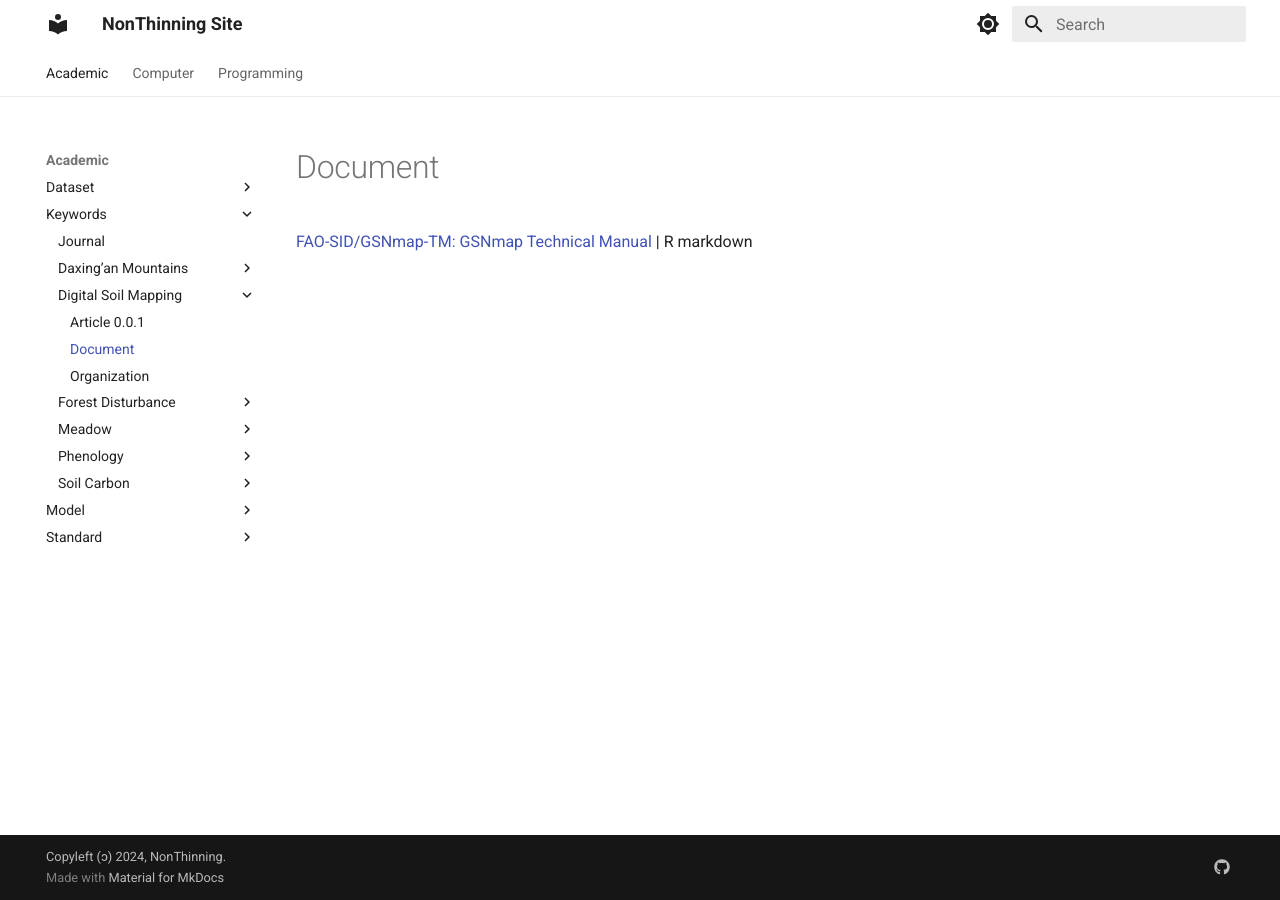
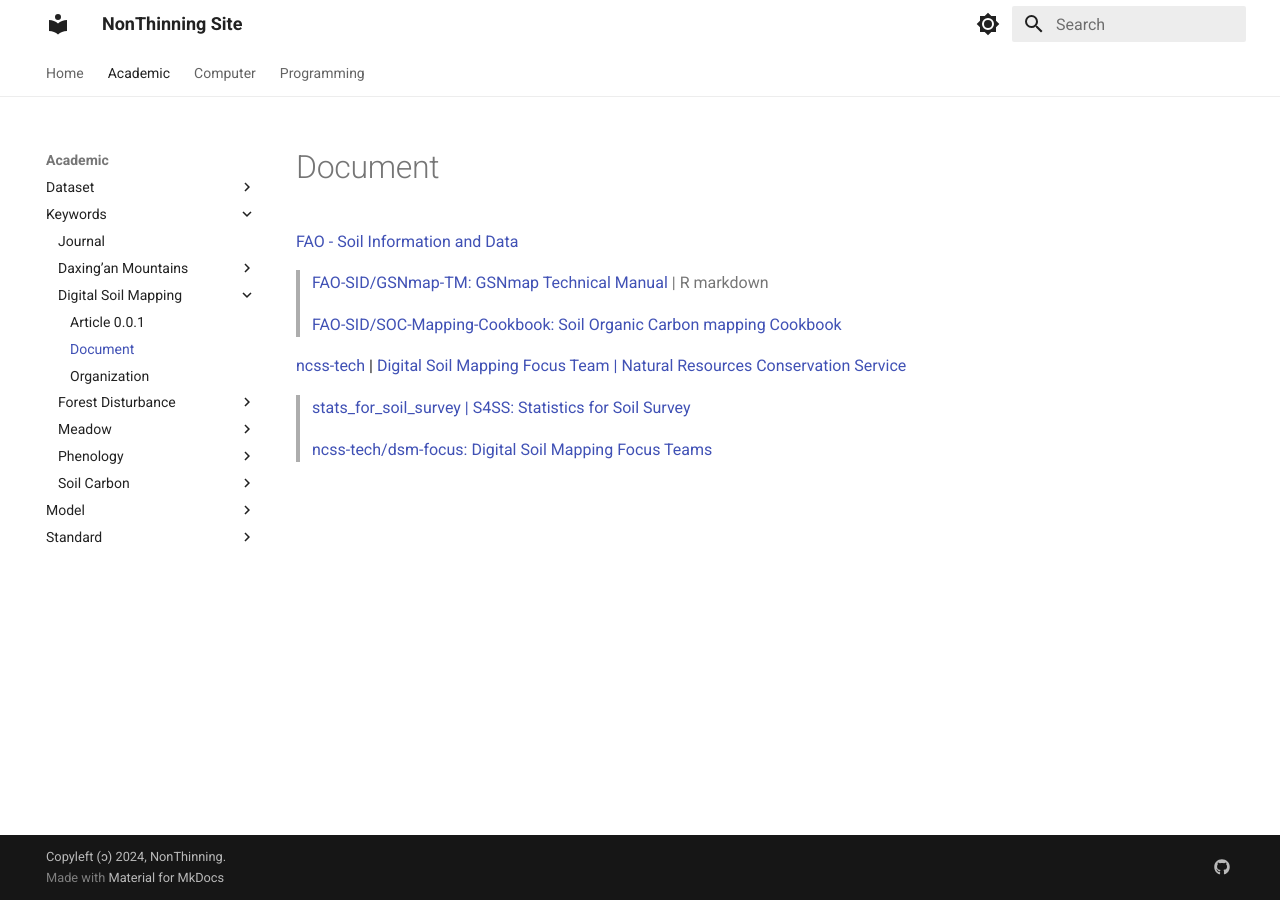
Before and after one commit to NonThinning/NextBlog, an MkDocs documentation site: the page built from docs/Academic/Keywords/Digital Soil Mapping/Document.md, in a window 1280 px wide. Built offline with MkDocs 1.6.1 and Material for MkDocs 9.7.7, drawn with Linux system fonts in a browser that asks for light colours.

Commit message:
docs update

```diff
--- a/docs/Academic/Keywords/Digital Soil Mapping/Document.md
+++ b/docs/Academic/Keywords/Digital Soil Mapping/Document.md
@@ -1,2 +1,12 @@
 
-[FAO-SID/GSNmap-TM: GSNmap Technical Manual](https://github.com/FAO-SID/GSNmap-TM) | R markdown
+[FAO - Soil Information and Data](https://github.com/FAO-SID)
+
+> [FAO-SID/GSNmap-TM: GSNmap Technical Manual](https://github.com/FAO-SID/GSNmap-TM) | R markdown
+>
+> [FAO-SID/SOC-Mapping-Cookbook: Soil Organic Carbon mapping Cookbook](https://github.com/FAO-SID/SOC-Mapping-Cookbook)
+
+[ncss-tech](https://github.com/ncss-tech/) | [Digital Soil Mapping Focus Team | Natural Resources Conservation Service](https://www.nrcs.usda.gov/conservation-basics/natural-resource-concerns/soil/digital-soil-mapping-focus-team)
+
+> [stats_for_soil_survey | S4SS: Statistics for Soil Survey](https://ncss-tech.github.io/stats_for_soil_survey/)
+>
+> [ncss-tech/dsm-focus: Digital Soil Mapping Focus Teams](https://github.com/ncss-tech/dsm-focus)
```
Also changed, not shown: docs/Academic/Dataset/Themes/Satellite.md (+2 -0 lines), docs/Academic/Dataset/Themes/Soil.md (added, +12 -0 lines), docs/Academic/Keywords/Daxing’an Mountains/Article 0.0.1.md (added, +5 -0 lines), docs/Academic/Keywords/Daxing’an Mountains/Info 0.0.1.md (added, +8 -0 lines), docs/Academic/Keywords/Meadow/Article 0.0.1.md (+2 -0 lines), docs/Academic/Keywords/Soil Carbon/Article 0.01.md (+4 -0 lines), docs/Computer/Software/Creation.md (added, +4 -0 lines), docs/Programming/Java/Software/ImageJ/Document.md (added, +6 -0 lines), docs/Programming/Python/Document.md (+2 -0 lines), docs/Programming/Python/Packages/Geemap/Document.md (+2 -0 lines), docs/Programming/Python/Software/OSGeo/Sub/QGIS.md (added, +5 -0 lines), docs/index.md (added, +9 -0 lines), docs/Academic/Keywords/Daxing’an Mountains/Sub/Black Dragon fire.md (renamed from docs/Academic/Keywords/Daxing’an Mountains/Black Dragon fire.md), docs/Programming/Java/Document.md (added), 1 more files.
